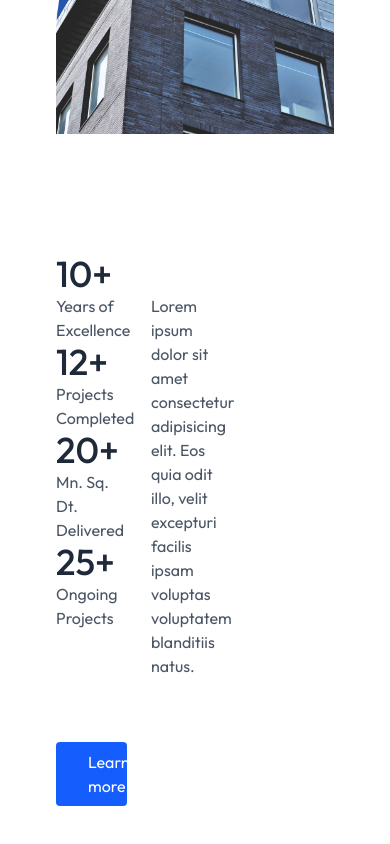
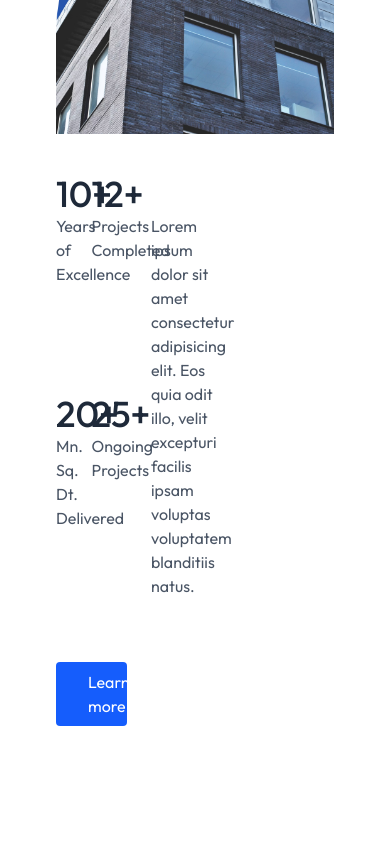
Before and after one commit to brauliomac/real-state-site, a React app in the folder real-state/: page / in a window 390 px wide. Shown: the part 1202-2046 px from the top of the page. After the commit the page ends 1984 px from the top, so only its background shows below. Built offline with nearby package versions, Linux system fonts and the light colour scheme; the HTML template or start-up script is replaced by a standard one.

Commit message:
about session fineshed

```diff
--- a/real-state/src/components/About.jsx
+++ b/real-state/src/components/About.jsx
@@ -15,11 +15,11 @@ const About = () => {
             Passionate About Properties, Dedicated to Your Vision
         </p>
 
-        <div className='flex flex-col md:flex-row items-center md:items-start gap-20'>
+        <div className='flex flex-col md:flex-row items-center md:items-start md:gap-20'>
             <img src={ assets.brand_img} className='w-full sm:w-1/2 max-w-lg' alt="" />
             <div className='flex flex-col items-center md:items-start mt-10 text-gray-600'>
                 <div className='grid grid-cols-2 gap-6 md:gap-10 w-full 2xl pr-28'>
-                    <div>
+                    <div className='grid grid-cols-2 md:gap-10 w-full 2xl:pr-28'>
                         <div>
                             <p className='text-4xl font-medium text-gray-800'>10+</p>
                             <p>Years of Excellence</p>
```
Also changed, not shown: real-state/src/components/Navbar.jsx (line endings or trailing spaces).
